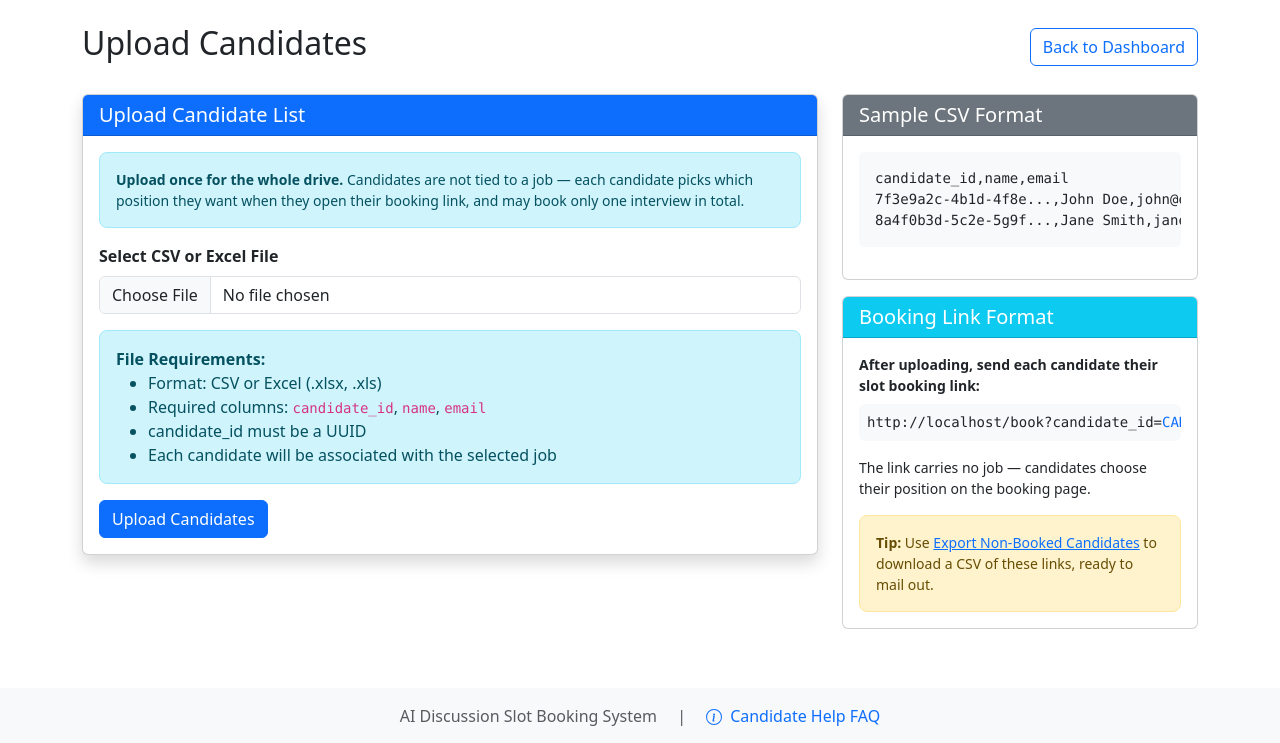
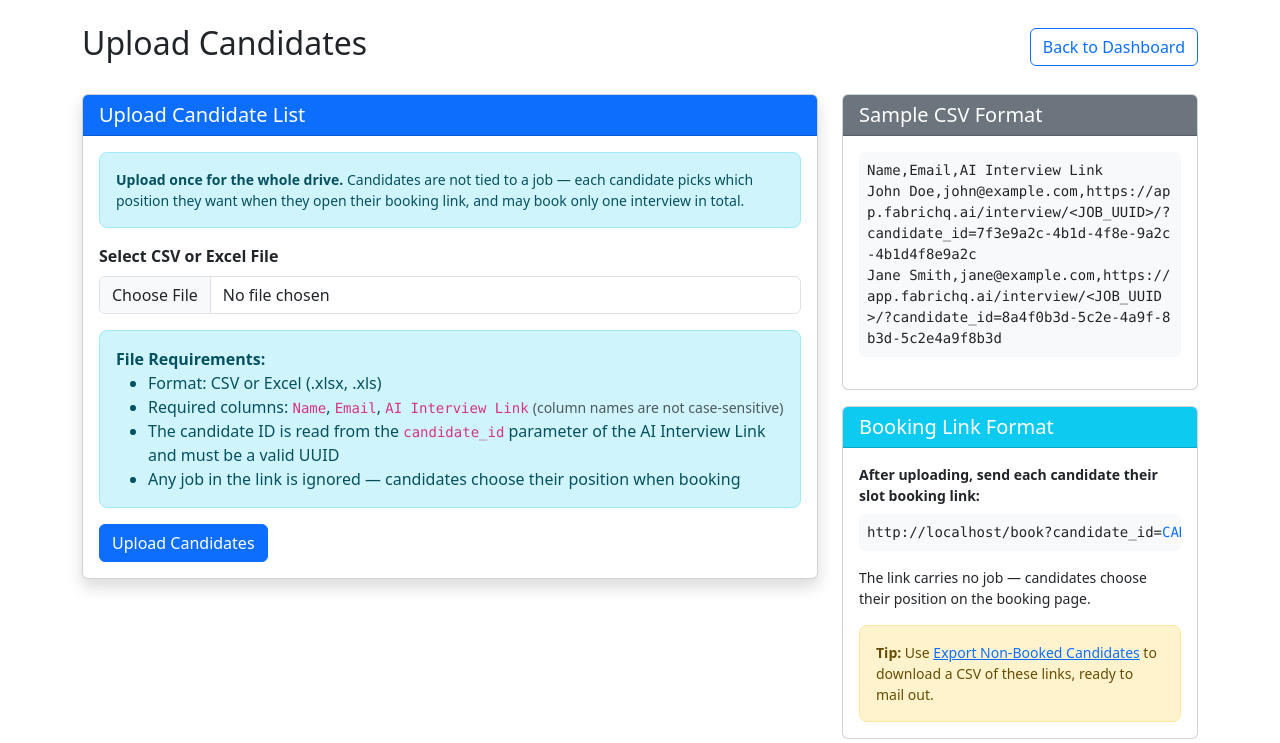
Before and after one commit to rasheed-fabrichq/fabric-interview-slot-booking-app, a Flask app: page /admin/upload in a window 1280 px wide. Shown: the part 56-799 px from the top of the page. Run offline with Flask 3, Linux system fonts and the light colour scheme; the visitor is signed in with stand-in values (Sample User, id 1); data that the repository does not hold is empty; some libraries are stand-ins or nearby versions.

Commit message:
Use Name / Email / AI Interview Link CSV headers
Headers are matched case-insensitively with surrounding whitespace
trimmed, so 'Name', 'name' and ' NAME ' all resolve. A missing column
now reports which ones are absent and lists the headers actually found,
rather than printing the expected list alone.

Replaces the three per-job sample CSVs with a single sample: candidates
are uploaded once for the whole drive, not per job. Upload page docs
updated -- they still described a candidate_id column and per-job
association, neither of which exists.

Co-Authored-By: Claude Opus 4.8 (1M context) <noreply@anthropic.com>

```diff
--- a/app.py
+++ b/app.py
@@ -502,12 +502,27 @@ def admin_upload():
                                          error='Invalid file format. Use CSV or Excel.',
                                          jobs=get_jobs())
 
-                # Validate columns (removed college_name, kept interview_link optional)
-                required_columns = ['name', 'email', 'interview_link']
-                if not all(col in df.columns for col in required_columns):
-                    return render_template('admin_upload.html',
-                                         error=f'Missing required columns: {required_columns}',
-                                         jobs=get_jobs())
+                # Expected headers: Name, Email, AI Interview Link.
+                # Matched case-insensitively with surrounding whitespace
+                # trimmed, so 'name' / ' Name ' / 'NAME' all work.
+                header_map = {
+                    str(col).strip().lower(): col for col in df.columns
+                }
+                required_columns = ['Name', 'Email', 'AI Interview Link']
+                missing_columns = [c for c in required_columns
+                                   if c.lower() not in header_map]
+                if missing_columns:
+                    return render_template(
+                        'admin_upload.html',
+                        error=(f"Missing required column(s): "
+                               f"{', '.join(missing_columns)}. "
+                               f"Expected: {', '.join(required_columns)}. "
+                               f"Found: {', '.join(str(c) for c in df.columns)}"),
+                        jobs=get_jobs())
+
+                name_col = header_map['name']
+                email_col = header_map['email']
+                link_col = header_map['ai interview link']
 
                 # Add candidates with validation
                 success_count = 0
@@ -518,23 +533,24 @@ def admin_upload():
                     row_num = index + 2  # Excel row number (header is row 1)
 
                     # Get values
-                    name = row.get('name')
-                    email = row.get('email')
-                    interview_link = row.get('interview_link')
+                    name = row.get(name_col)
+                    email = row.get(email_col)
+                    interview_link = row.get(link_col)
 
                     # Prepare row display for error messages
-                    row_display = f"name='{name}', email='{email}', interview_link='{interview_link}'"
+                    row_display = (f"Name='{name}', Email='{email}', "
+                                   f"AI Interview Link='{interview_link}'")
 
                     # Validation 1: Check for missing fields
                     if pd.isna(name) or pd.isna(email) or pd.isna(interview_link):
                         error_count += 1
                         missing_fields = []
                         if pd.isna(name):
-                            missing_fields.append('name')
+                            missing_fields.append('Name')
                         if pd.isna(email):
-                            missing_fields.append('email')
+                            missing_fields.append('Email')
                         if pd.isna(interview_link):
-                            missing_fields.append('interview_link')
+                            missing_fields.append('AI Interview Link')
                         errors.append(f"Row {row_num}: Missing required fields: {', '.join(missing_fields)} | Row data: {row_display}")
                         continue
 
--- /dev/null
+++ b/sample_data/candidates.csv
@@ -0,0 +1,4 @@
+Name,Email,AI Interview Link
+Rajesh Kumar,rajesh.kumar@example.com,https://app.fabrichq.ai/interview/e34e8e92-95ff-47f5-8e2f-86baa397c2a0/?candidate_id=a1b2c3d4-e5f6-4a7b-8c9d-0e1f2a3b4c5d
+Arjun Mehta,arjun.mehta@example.com,https://app.fabrichq.ai/interview/e34e8e92-95ff-47f5-8e2f-86baa397c2a0/?candidate_id=f6a7b8c9-d0e1-4f2a-3b4c-5d6e7f8a9b0c
+Priya Sharma,priya.sharma@example.com,https://app.fabrichq.ai/interview/e34e8e92-95ff-47f5-8e2f-86baa397c2a0/?candidate_id=b2c3d4e5-f6a7-4b8c-9d0e-1f2a3b4c5d6e
--- a/sample_data/candidates_business_mgmt.csv
+++ /dev/null
@@ -1,2 +0,0 @@
-name,email,interview_link
-Abdul Test,deepak.chopra@example.com,https://app.fabrichq.ai/interview/a6c802c5-4861-4003-98c2-451069dff950/?candidate_id=fa29d6bf-3a67-4e35-a214-a2c49f315eb5
--- a/sample_data/candidates_data_scientist.csv
+++ /dev/null
@@ -1,6 +0,0 @@
-name,email,interview_link
-Arjun Mehta,arjun.mehta@example.com,https://app.fabrichq.ai/interview/d770069d-de27-4489-bdcc-0122ebf68a05/?candidate_id=f6a7b8c9-d0e1-4f2a-3b4c-5d6e7f8a9b0c
-Neha Gupta,neha.gupta@example.com,https://app.fabrichq.ai/interview/d770069d-de27-4489-bdcc-0122ebf68a05/?candidate_id=a7b8c9d0-e1f2-4a3b-4c5d-6e7f8a9b0c1d
-Karthik Iyer,karthik.iyer@example.com,https://app.fabrichq.ai/interview/d770069d-de27-4489-bdcc-0122ebf68a05/?candidate_id=b8c9d0e1-f2a3-4b4c-5d6e-7f8a9b0c1d2e
-Ananya Das,ananya.das@example.com,https://app.fabrichq.ai/interview/d770069d-de27-4489-bdcc-0122ebf68a05/?candidate_id=c9d0e1f2-a3b4-4c5d-6e7f-8a9b0c1d2e3f
-Rohan Verma,rohan.verma@example.com,https://app.fabrichq.ai/interview/d770069d-de27-4489-bdcc-0122ebf68a05/?candidate_id=d0e1f2a3-b4c5-4d6e-7f8a-9b0c1d2e3f4a
--- a/sample_data/candidates_sde.csv
+++ /dev/null
@@ -1,6 +0,0 @@
-name,email,interview_link
-Rajesh Kumar,rajesh.kumar@example.com,https://app.fabrichq.ai/interview/e34e8e92-95ff-47f5-8e2f-86baa397c2a0/?candidate_id=a1b2c3d4-e5f6-4a7b-8c9d-0e1f2a3b4c5d
-Priya Sharma,priya.sharma@example.com,https://app.fabrichq.ai/interview/e34e8e92-95ff-47f5-8e2f-86baa397c2a0/?candidate_id=b2c3d4e5-f6a7-4b8c-9d0e-1f2a3b4c5d6e
-Amit Patel,amit.patel@example.com,https://app.fabrichq.ai/interview/e34e8e92-95ff-47f5-8e2f-86baa397c2a0/?candidate_id=c3d4e5f6-a7b8-4c9d-0e1f-2a3b4c5d6e7f
-Sneha Reddy,sneha.reddy@example.com,https://app.fabrichq.ai/interview/e34e8e92-95ff-47f5-8e2f-86baa397c2a0/?candidate_id=d4e5f6a7-b8c9-4d0e-1f2a-3b4c5d6e7f8a
-Vikram Singh,vikram.singh@example.com,https://app.fabrichq.ai/interview/e34e8e92-95ff-47f5-8e2f-86baa397c2a0/?candidate_id=e5f6a7b8-c9d0-4e1f-2a3b-4c5d6e7f8a9b
--- a/templates/admin_upload.html
+++ b/templates/admin_upload.html
@@ -60,9 +60,14 @@
                         <strong>File Requirements:</strong>
                         <ul class="mb-0">
                             <li>Format: CSV or Excel (.xlsx, .xls)</li>
-                            <li>Required columns: <code>candidate_id</code>, <code>name</code>, <code>email</code></li>
-                            <li>candidate_id must be a UUID</li>
-                            <li>Each candidate will be associated with the selected job</li>
+                            <li>Required columns: <code>Name</code>, <code>Email</code>,
+                                <code>AI Interview Link</code>
+                                <small class="text-muted">(column names are not case-sensitive)</small></li>
+                            <li>The candidate ID is read from the
+                                <code>candidate_id</code> parameter of the AI Interview
+                                Link and must be a valid UUID</li>
+                            <li>Any job in the link is ignored &mdash; candidates choose
+                                their position when booking</li>
                         </ul>
                     </div>
 
@@ -80,9 +85,9 @@
                 <h5 class="mb-0">Sample CSV Format</h5>
             </div>
             <div class="card-body">
-                <pre class="bg-light p-3 rounded">candidate_id,name,email
-7f3e9a2c-4b1d-4f8e...,John Doe,john@example.com
-8a4f0b3d-5c2e-5g9f...,Jane Smith,jane@example.com</pre>
+                <pre class="bg-light p-2 rounded small" style="white-space: pre-wrap; word-break: break-all;">Name,Email,AI Interview Link
+John Doe,john@example.com,https://app.fabrichq.ai/interview/&lt;JOB_UUID&gt;/?candidate_id=7f3e9a2c-4b1d-4f8e-9a2c-4b1d4f8e9a2c
+Jane Smith,jane@example.com,https://app.fabrichq.ai/interview/&lt;JOB_UUID&gt;/?candidate_id=8a4f0b3d-5c2e-4a9f-8b3d-5c2e4a9f8b3d</pre>
             </div>
         </div>
 
```
